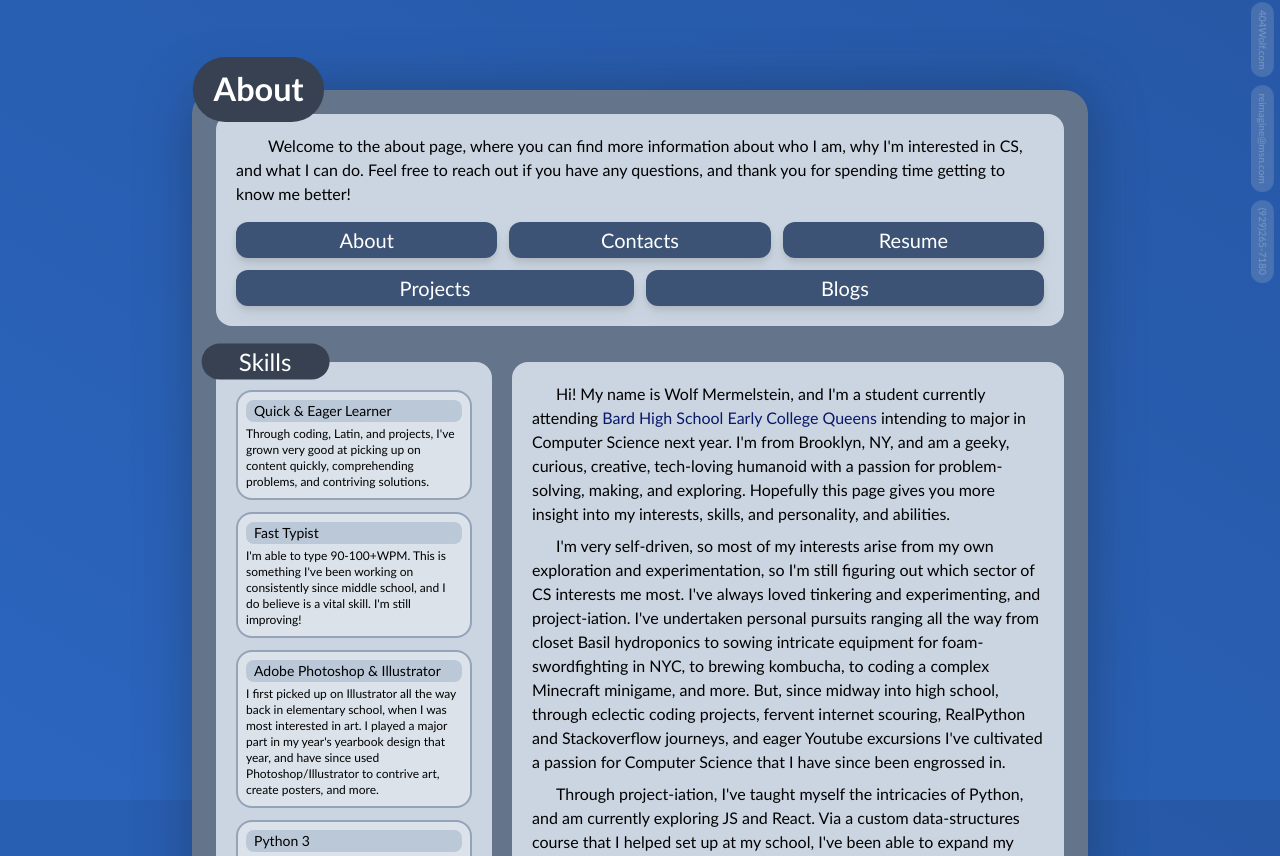
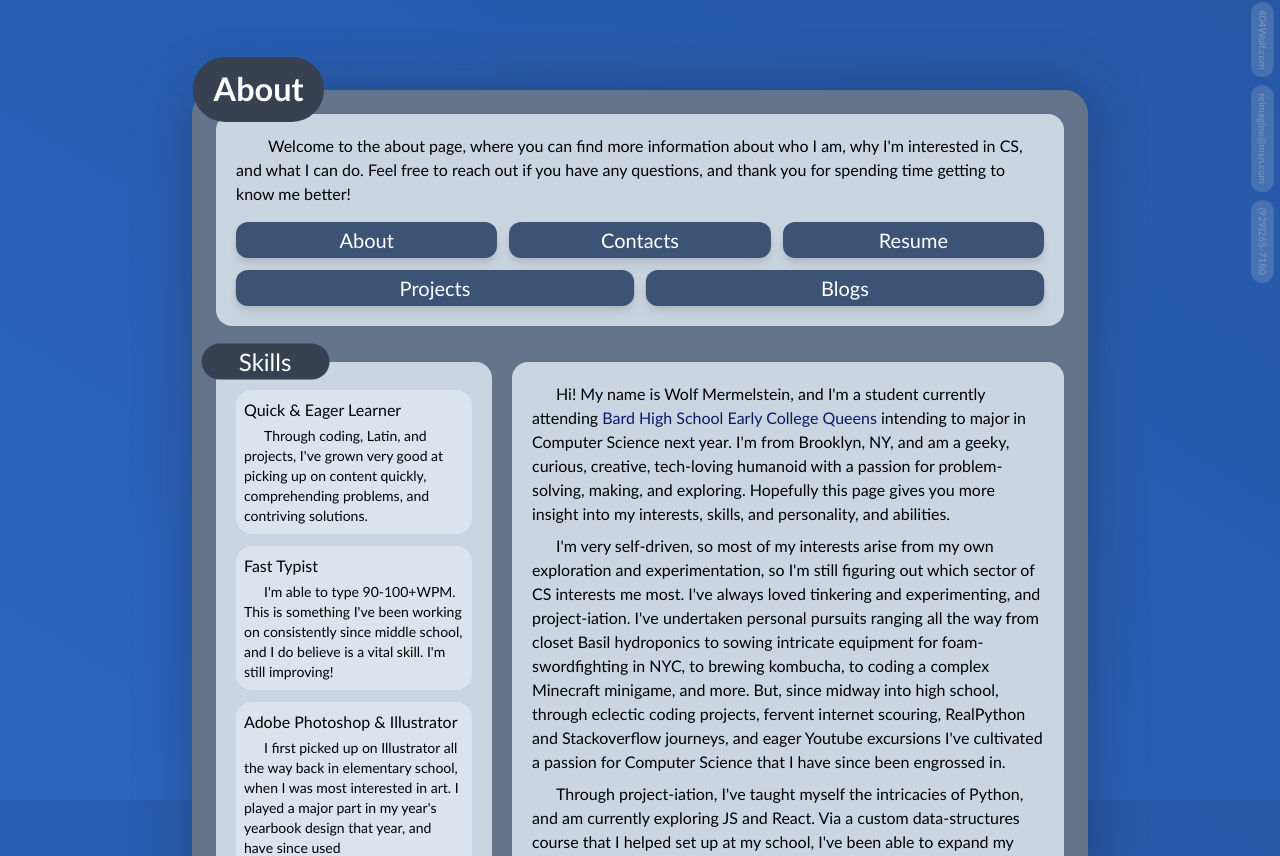
Before and after one commit to 404Wolf/404Wolf.com, a Next.js app: page /about in a window 1280 px wide. Shown: the top 856 px of the page. Built offline with nearby package versions, Linux system fonts and the light colour scheme.

Commit message:
Simplify about skills

```diff
--- a/src/components/about/AboutSkill.tsx
+++ b/src/components/about/AboutSkill.tsx
@@ -5,12 +5,12 @@ interface AboutSkillProps {
 
 const AboutSkill = ({ name, children }: AboutSkillProps) => {
     return (
-        <div className="flex flex-col gap-1 bg-[#dbe2ea] border-slate-400 border-2 rounded-2xl p-2">
-            <div className="text-sm bg-[#bbc8d8] px-2 py-px rounded-lg">
+        <div className="p-2 bg-slate-200/75 rounded-2xl">
+            <div className="mb-1">
                 <h1>{name}</h1>
             </div>
 
-            <p className="text-xs">
+            <p className="text-sm indent-5">
                 {children}
             </p>
         </div>
```
